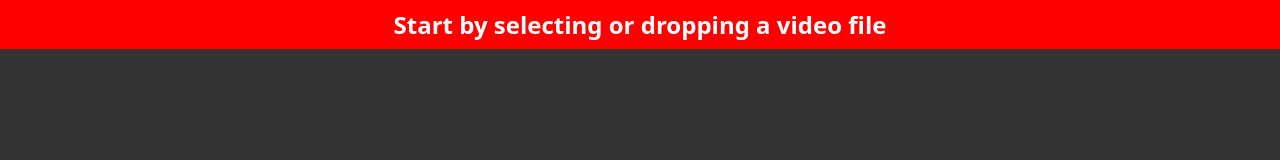
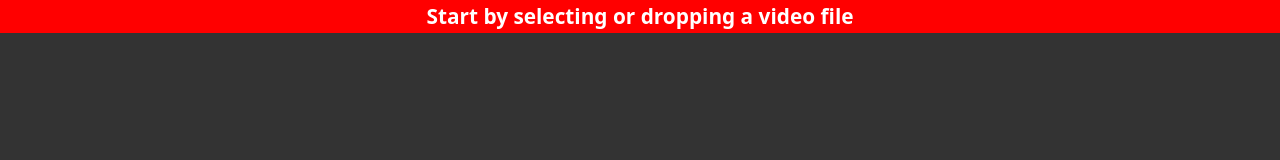
Before and after one commit to lucienimmink/open-video, a website built with Vite: page index.html in a window 1280 px wide. Shown: the top 160 px of the page. Built offline with nearby package versions, Linux system fonts and the light colour scheme.

Commit message:
Alwyas fit text

```diff
--- a/src/index.css
+++ b/src/index.css
@@ -30,8 +30,14 @@ video {
   right: 0;
   background: #f00;
   color: #fff;
-  padding: 0.5rem;
-  font-size: 1.5rem;
+  padding: 0 0.2rem;
+  font-size: min(2.35vw, 1.3rem);
   font-weight: bold;
+  height: 33px;
+  line-height: 33px;
   text-align: center;
+  max-width: calc(env(titlebar-area-width, 100%));
+  overflow: hidden;
+  white-space: nowrap;
+  text-overflow: ellipsis;
 }
```
